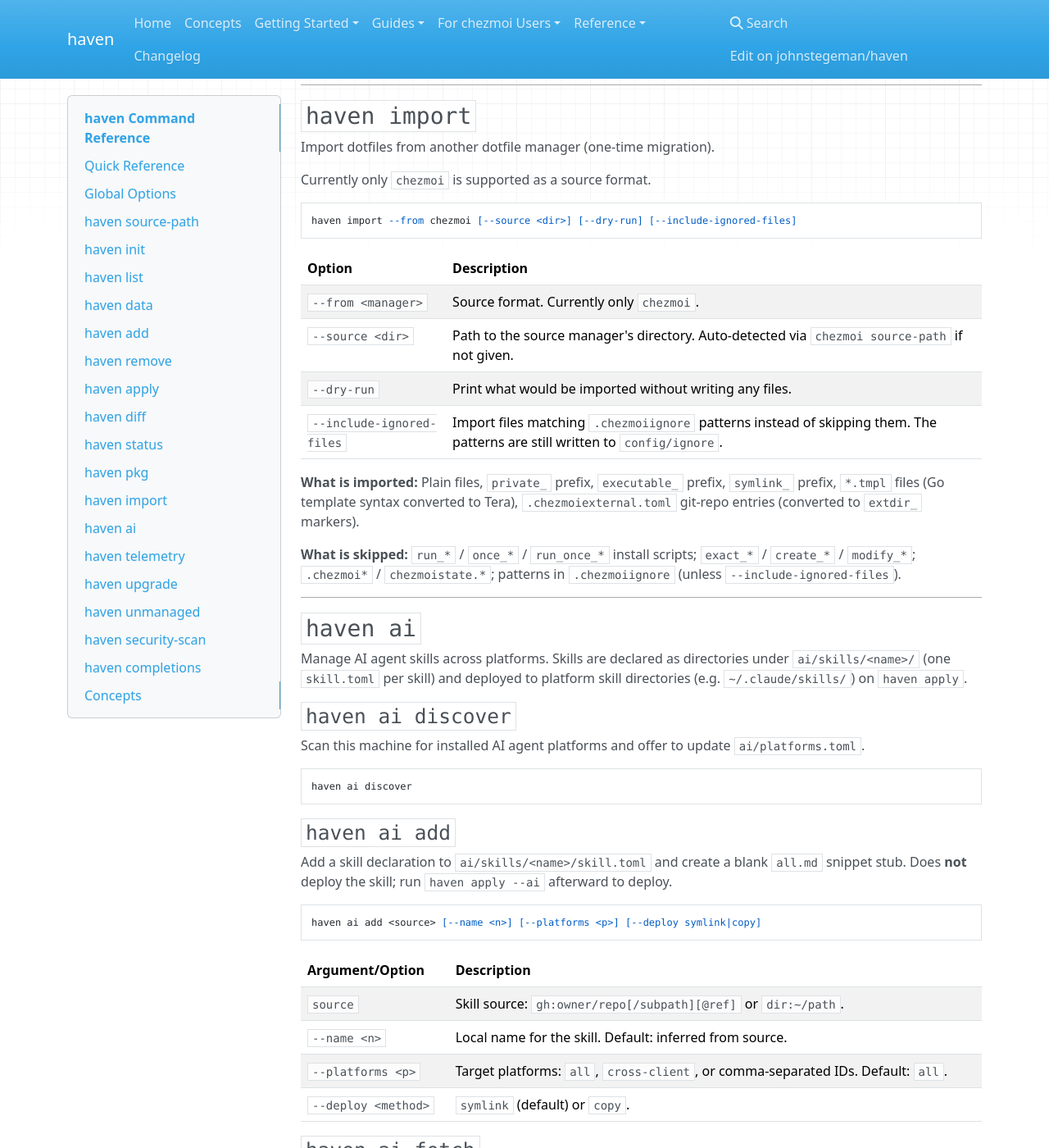
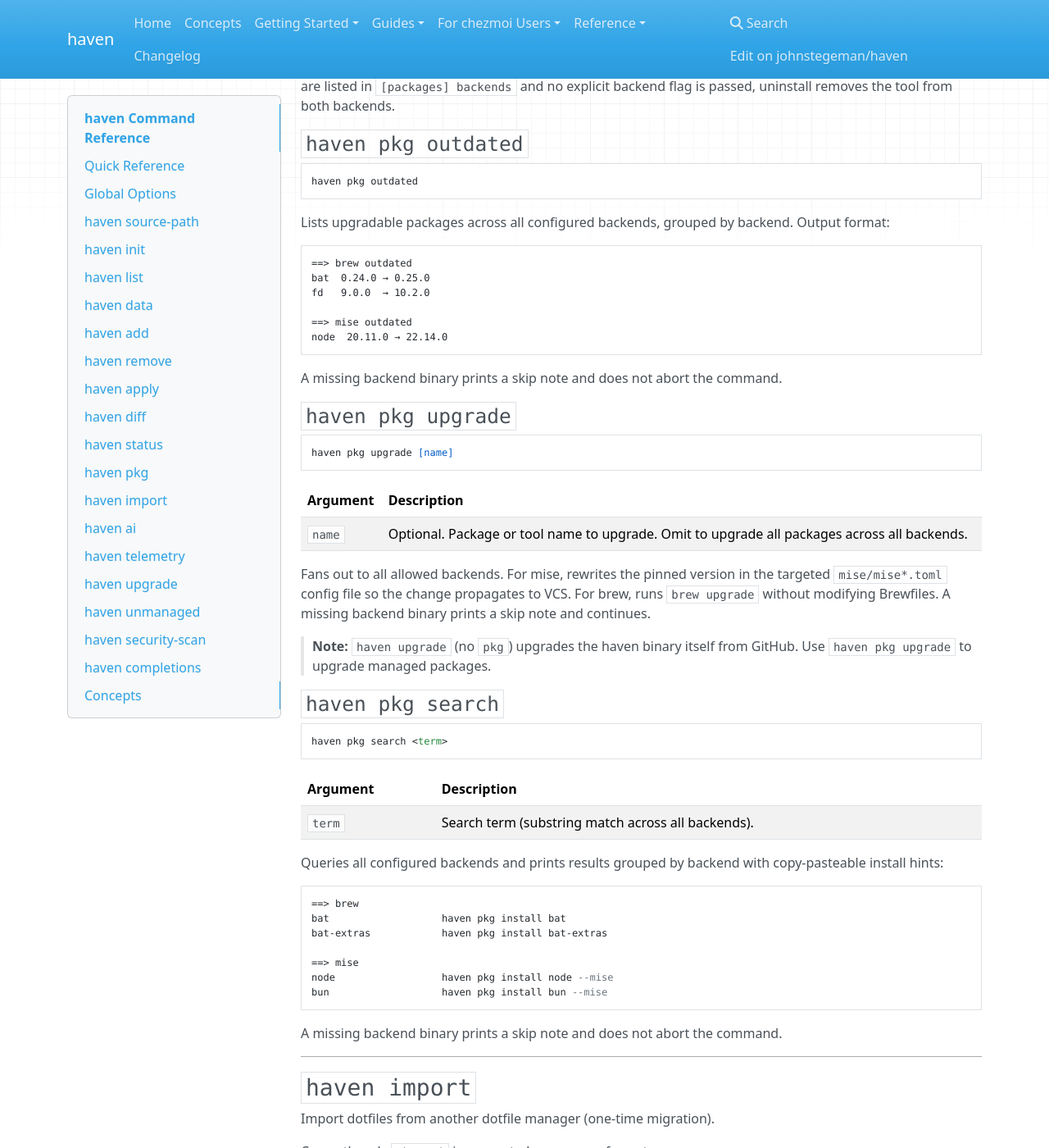
Before and after one commit to johnstegeman/haven, an MkDocs documentation site: the page built from docs/COMMANDS.md, in a window 1280 px wide and 1400 px high, scrolled down 7793 px. Shown: the whole window at 82% size. Built offline with MkDocs 1.6.1, drawn with Linux system fonts in a browser that asks for light colours; nearby versions of some CDN libraries; some of the changed text lies outside the part shown.

Commit message:
pkg-outdated-upgrade-search-task-009: update docs for outdated/upgrade/search
Co-Authored-By: Claude Sonnet 4.6 (1M context) <noreply@anthropic.com>

````diff
--- a/CLAUDE.md
+++ b/CLAUDE.md
@@ -200,11 +200,20 @@ deploy    = "symlink"            # or "copy"
 ```
 haven pkg install <name> [--cask] [--module <m>] [--brew] [--mise]
 haven pkg uninstall <name> [--cask] [--brew] [--mise]
+haven pkg outdated
+haven pkg upgrade [name]
+haven pkg search <term>
 ```
 
 Backend resolution order: explicit `--brew`/`--mise` flag → `[packages] backends[0]` in haven.toml → `"brew"` (hard default).
 
 `--cask` always implies the brew backend. Forcing a backend not listed in `allowed_backends()` is an error. The mise backend writes to `mise/mise[.<module>].toml`; supports `name@version` tool-spec syntax (bare name defaults to `"latest"`). When both backends are configured and no flag is passed, `uninstall` removes from both.
+
+- **`haven pkg outdated`** — lists upgradable packages across all configured backends, grouped by backend (`==> brew outdated` / `==> mise outdated`). A missing backend binary prints a skip note and does not abort.
+- **`haven pkg upgrade [name]`** — upgrades one named package or all packages when no name is given. Fans out to all allowed backends. For mise, rewrites the pinned version in the targeted `mise/mise*.toml` config file (declarative, propagates the change to VCS). For brew, runs `brew upgrade` without modifying Brewfiles. Missing backend binary prints a skip note and continues.
+- **`haven pkg search <term>`** — queries all configured backends and prints grouped results with copy-pasteable install hints (`haven pkg install <name>` for brew, `haven pkg install <name> --mise` for mise). Missing backend binary prints a skip note and does not abort.
+
+**Note:** `haven upgrade` (no `pkg`) is the *binary self-update* command — it upgrades the haven binary itself from GitHub, not any managed packages. Use `haven pkg upgrade` to upgrade packages.
 
 ## Key Data Structures
 
--- a/docs/COMMANDS.md
+++ b/docs/COMMANDS.md
@@ -18,6 +18,9 @@ haven status [--profile <p>] [--files] [--brews] [--ai]
 haven source-path
 haven pkg install <name> [--cask] [--module <m>] [--brew] [--mise]
 haven pkg uninstall <name> [--cask] [--brew] [--mise]
+haven pkg outdated
+haven pkg upgrade [name]
+haven pkg search <term>
 haven import --from chezmoi [--source <dir>] [--dry-run]
              [--include-ignored-files]
 haven ai discover
@@ -344,6 +347,67 @@ haven pkg uninstall <name> [--cask] [--brew] [--mise]
 Removes the formula from **all** Brewfiles in the repo, then runs `brew uninstall`.
 When both `brew` and `mise` are listed in `[packages] backends` and no explicit backend
 flag is passed, uninstall removes the tool from both backends.
+
+### `haven pkg outdated`
+
+```
+haven pkg outdated
+```
+
+Lists upgradable packages across all configured backends, grouped by backend. Output format:
+
+```
+==> brew outdated
+bat  0.24.0 → 0.25.0
+fd   9.0.0  → 10.2.0
+
+==> mise outdated
+node  20.11.0 → 22.14.0
+```
+
+A missing backend binary prints a skip note and does not abort the command.
+
+### `haven pkg upgrade`
+
+```
+haven pkg upgrade [name]
+```
+
+| Argument | Description |
+|----------|-------------|
+| `name` | Optional. Package or tool name to upgrade. Omit to upgrade all packages across all backends. |
+
+Fans out to all allowed backends. For mise, rewrites the pinned version in the targeted
+`mise/mise*.toml` config file so the change propagates to VCS. For brew, runs `brew upgrade`
+without modifying Brewfiles. A missing backend binary prints a skip note and continues.
+
+> **Note:** `haven upgrade` (no `pkg`) upgrades the haven binary itself from GitHub.
+> Use `haven pkg upgrade` to upgrade managed packages.
+
+### `haven pkg search`
+
+```
+haven pkg search <term>
+```
+
+| Argument | Description |
+|----------|-------------|
+| `term` | Search term (substring match across all backends). |
+
+Queries all configured backends and prints results grouped by backend with copy-pasteable
+install hints:
+
+```
+==> brew
+bat                   haven pkg install bat
+bat-extras            haven pkg install bat-extras
+
+==> mise
+node                  haven pkg install node --mise
+bun                   haven pkg install bun --mise
+```
+
+A missing backend binary prints a skip note and does not abort the command.
 
 ---
 
````
Also changed, not shown: CHANGELOG.md (+14 -0 lines), docs/guides/packages.md (+46 -0 lines), docs/reference/commands.md (+48 -1 lines), 2 other files.
